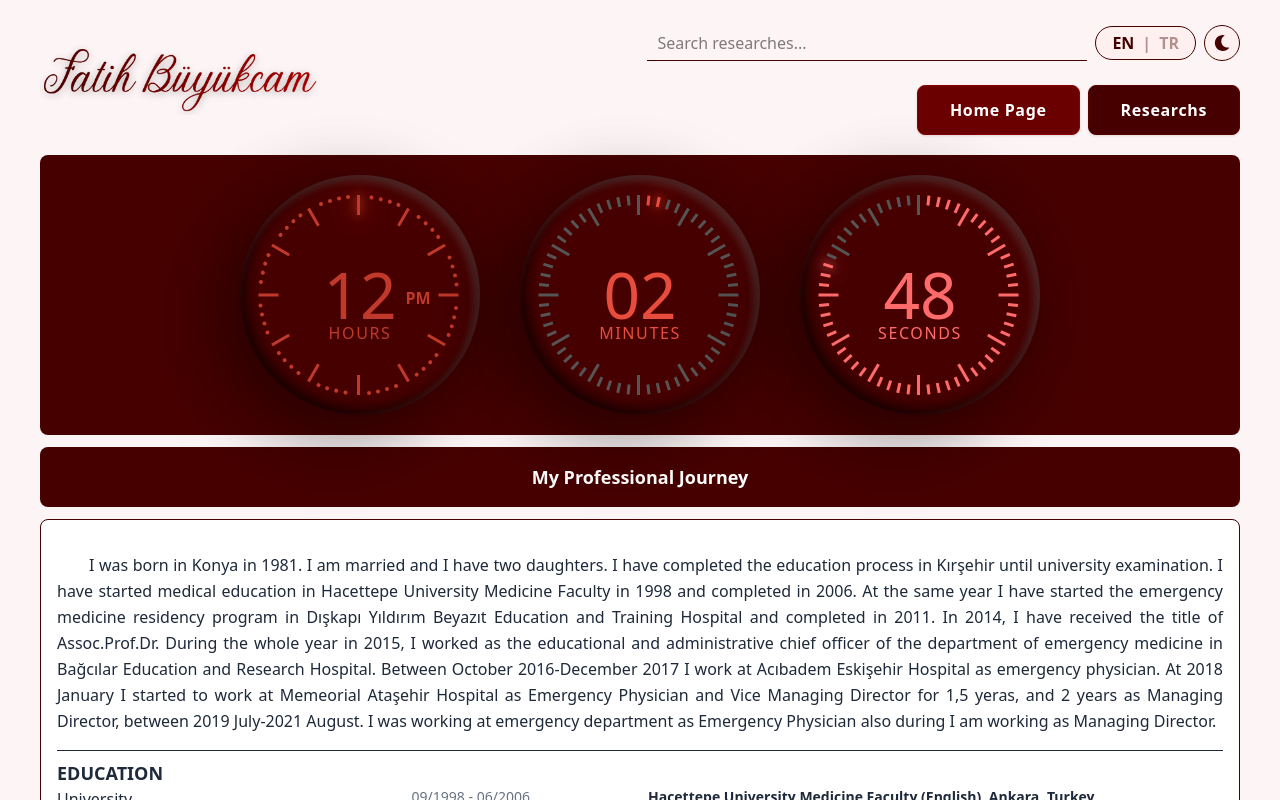
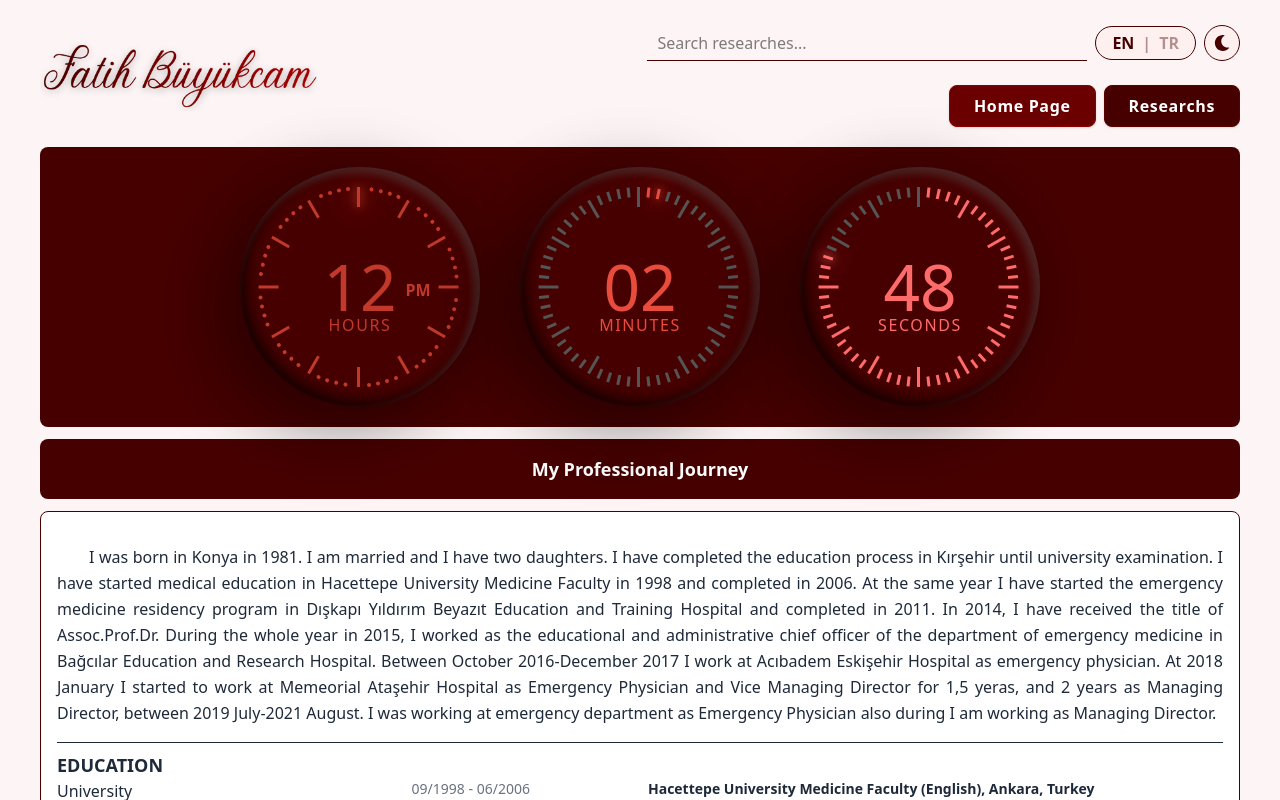
Before and after one commit to FatihBc/fatihbuyukcam.com, a React (Vite) app: page / in a window 1280 px wide. Shown: the top 800 px of the page. Built offline with nearby package versions, Linux system fonts and the light colour scheme; the HTML template or start-up script is replaced by a standard one.

Commit message:
cleanup: remove @reduxjs/toolkit and react-redux packages

```diff
--- a/package.json
+++ b/package.json
@@ -10,7 +10,6 @@
     "preview": "vite preview"
   },
   "dependencies": {
-    "@reduxjs/toolkit": "^2.11.2",
     "@tailwindcss/vite": "^4.1.18",
     "fuse.js": "^7.1.0",
     "i18next": "^25.8.10",
@@ -18,7 +17,6 @@
     "react-dom": "^19.2.0",
     "react-i18next": "^16.5.4",
     "react-icons": "^5.5.0",
-    "react-redux": "^9.2.0",
     "react-router-dom": "^7.13.0",
     "tailwindcss": "^4.1.18"
   },
--- a/src/components/Header/NavigationBar.tsx
+++ b/src/components/Header/NavigationBar.tsx
@@ -20,7 +20,7 @@ function NavigationBar() {
         return (
           <Link
             key={item.path}
-            className="inline-flex items-center justify-center px-8! py-3! rounded-lg font-semibold text-base tracking-wide transition-all duration-200 shadow-sm hover:shadow-md"
+            className="inline-flex items-center justify-center px-6! py-2! rounded-lg font-semibold text-base tracking-wide transition-all duration-200 shadow-sm hover:shadow-md"
             style={{
               backgroundColor: isActive ? "#6b0000" : "#470000",
               color: "#ffffff",
```
Also changed, not shown: 1 other file (tests, documents, lock files or other folders).
